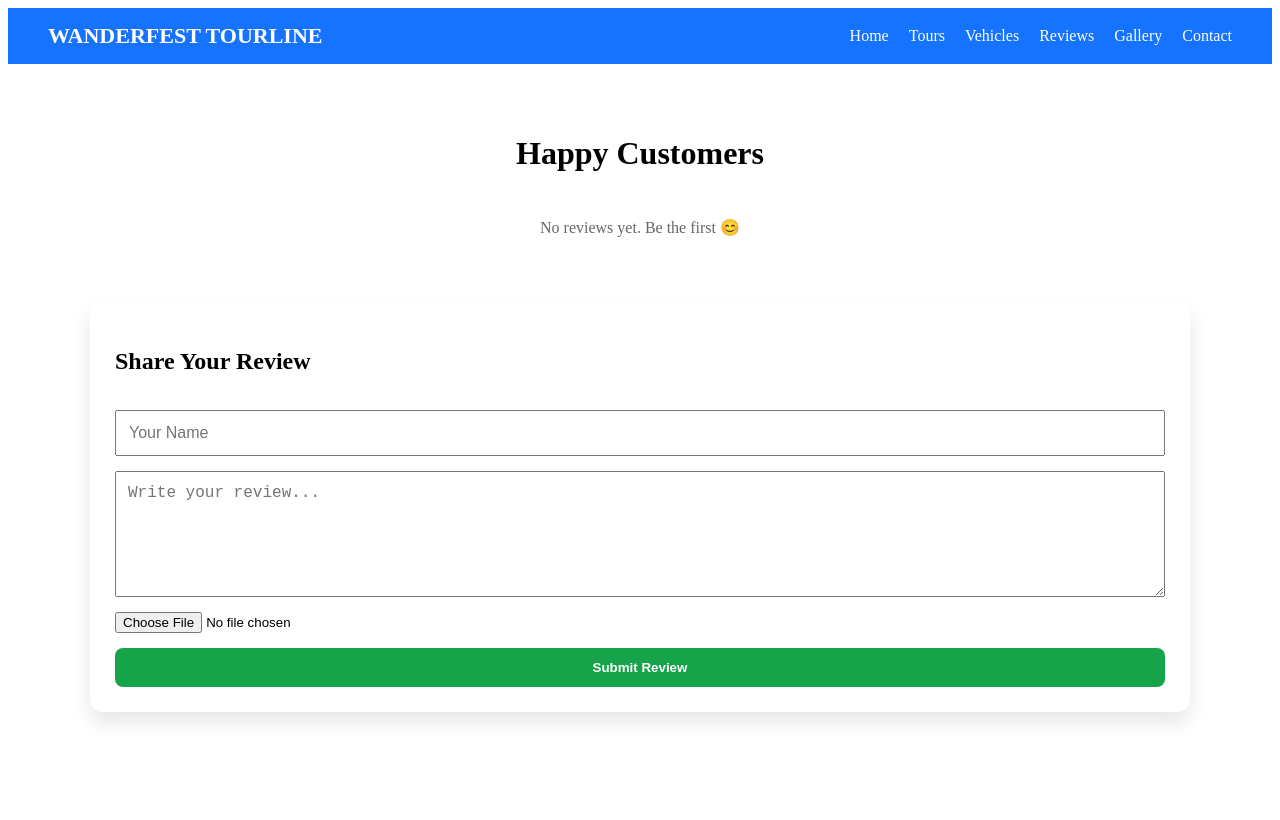
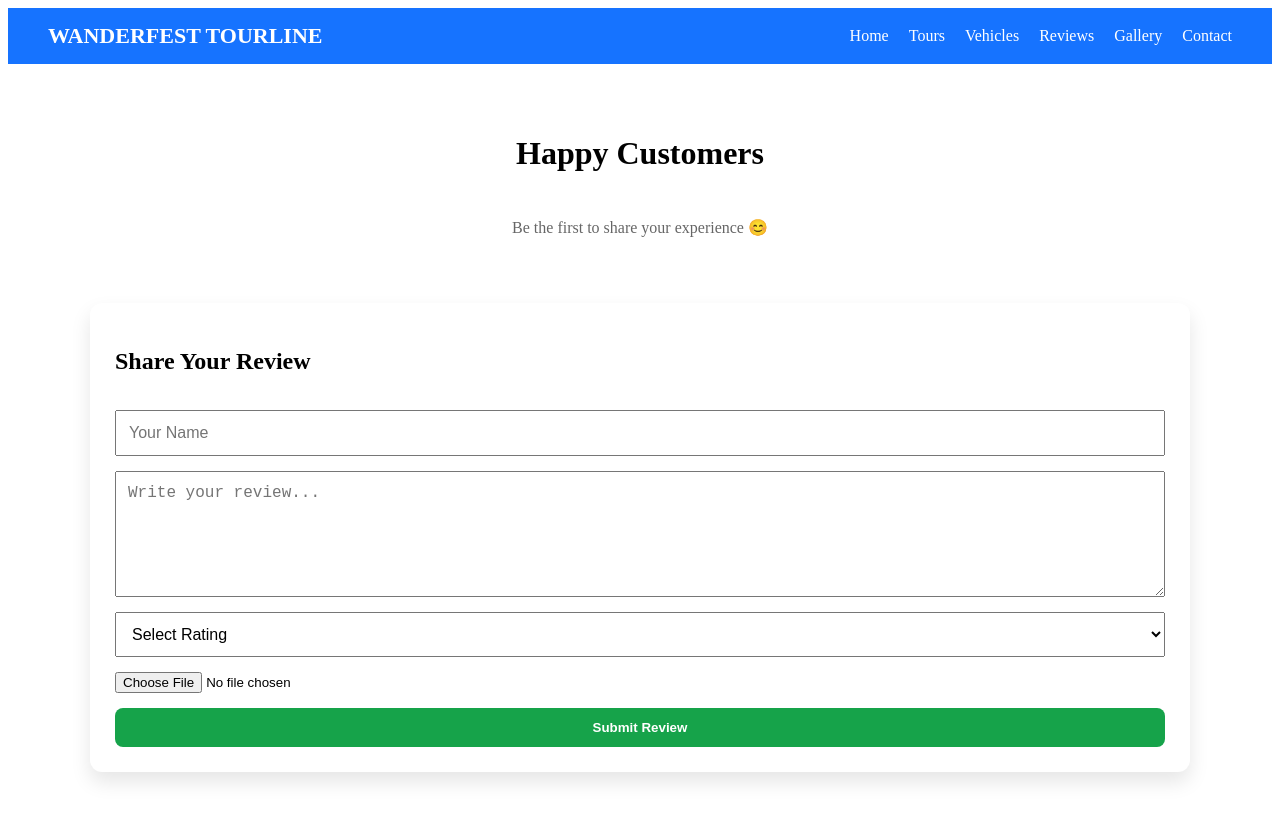
Before and after one commit to ShyamN11/wanderfest-baseline, a React (Vite) app: page /reviews in a window 1280 px wide. Shown: the top 820 px of the page. Built offline with nearby package versions, Linux system fonts and the light colour scheme.

Commit message:
Add star rating to customer reviews

```diff
--- a/src/pages/Reviews.jsx
+++ b/src/pages/Reviews.jsx
@@ -1,17 +1,18 @@
 import { useEffect, useState } from "react";
+
+const ADMIN_PIN = "6809"; // 🔐 CHANGE THIS PIN
 
 function Reviews() {
   const [reviews, setReviews] = useState([]);
   const [name, setName] = useState("");
   const [message, setMessage] = useState("");
+  const [rating, setRating] = useState("");
   const [image, setImage] = useState(null);
 
   /* LOAD SAVED REVIEWS */
   useEffect(() => {
     const saved = localStorage.getItem("wanderfest_reviews");
-    if (saved) {
-      setReviews(JSON.parse(saved));
-    }
+    if (saved) setReviews(JSON.parse(saved));
   }, []);
 
   /* SAVE REVIEWS */
@@ -22,8 +23,8 @@ function Reviews() {
   const handleSubmit = (e) => {
     e.preventDefault();
 
-    if (!name || !message) {
-      alert("Please enter name and review");
+    if (!name || !message || !rating) {
+      alert("Please fill name, review and rating");
       return;
     }
 
@@ -31,6 +32,7 @@ function Reviews() {
       id: Date.now(),
       name,
       message,
+      rating,
       image: image ? URL.createObjectURL(image) : null,
       date: new Date().toLocaleDateString(),
     };
@@ -38,18 +40,17 @@ function Reviews() {
     setReviews([newReview, ...reviews]);
     setName("");
     setMessage("");
+    setRating("");
     setImage(null);
   };
 
-  /* DELETE REVIEW */
   const handleDelete = (id) => {
-    const confirmDelete = window.confirm(
-      "Are you sure you want to delete this review?"
-    );
-    if (!confirmDelete) return;
-
-    const updatedReviews = reviews.filter((r) => r.id !== id);
-    setReviews(updatedReviews);
+    const pin = prompt("Enter Admin PIN to delete this review:");
+    if (pin !== ADMIN_PIN) {
+      alert("Wrong PIN ❌");
+      return;
+    }
+    setReviews(reviews.filter((r) => r.id !== id));
   };
 
   return (
@@ -58,11 +59,11 @@ function Reviews() {
         Happy Customers
       </h1>
 
-      {/* REVIEWS LIST */}
+      {/* REVIEWS */}
       <div style={reviewGrid}>
         {reviews.length === 0 && (
           <p style={{ textAlign: "center", color: "#666" }}>
-            No reviews yet. Be the first 😊
+            Be the first to share your experience 😊
           </p>
         )}
 
@@ -73,13 +74,13 @@ function Reviews() {
             )}
 
             <h3>{r.name}</h3>
+            <p style={{ fontSize: "18px" }}>{r.rating}</p>
             <small>{r.date}</small>
             <p>{r.message}</p>
 
-            {/* DELETE BUTTON */}
             <button
+              style={deleteBtn}
               onClick={() => handleDelete(r.id)}
-              style={deleteBtn}
             >
               Delete ❌
             </button>
@@ -105,6 +106,19 @@ function Reviews() {
           onChange={(e) => setMessage(e.target.value)}
           style={textareaStyle}
         />
+
+        <select
+          value={rating}
+          onChange={(e) => setRating(e.target.value)}
+          style={inputStyle}
+        >
+          <option value="">Select Rating</option>
+          <option value="⭐">⭐</option>
+          <option value="⭐⭐">⭐⭐</option>
+          <option value="⭐⭐⭐">⭐⭐⭐</option>
+          <option value="⭐⭐⭐⭐">⭐⭐⭐⭐</option>
+          <option value="⭐⭐⭐⭐⭐">⭐⭐⭐⭐⭐</option>
+        </select>
 
         <input
           type="file"
@@ -140,7 +154,6 @@ const reviewCard = {
   borderRadius: "12px",
   boxShadow: "0 5px 15px rgba(0,0,0,0.1)",
   textAlign: "center",
-  position: "relative",
 };
 
 const reviewImage = {
@@ -152,14 +165,13 @@ const reviewImage = {
 };
 
 const deleteBtn = {
-  marginTop: "10px",
   background: "#dc2626",
   color: "#fff",
   border: "none",
   padding: "8px 12px",
   borderRadius: "6px",
   cursor: "pointer",
-  fontSize: "14px",
+  marginTop: "10px",
 };
 
 const formStyle = {
```
